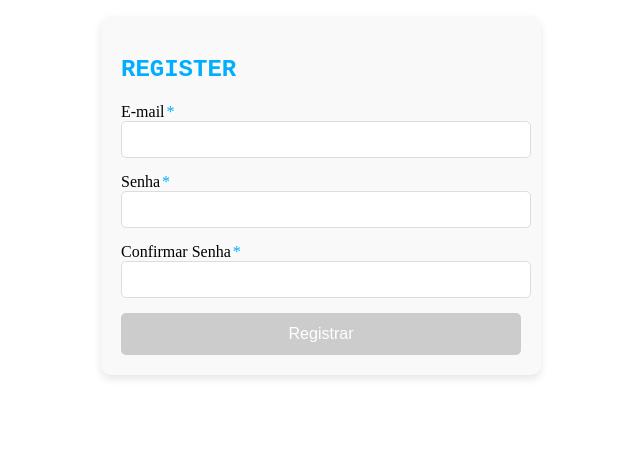
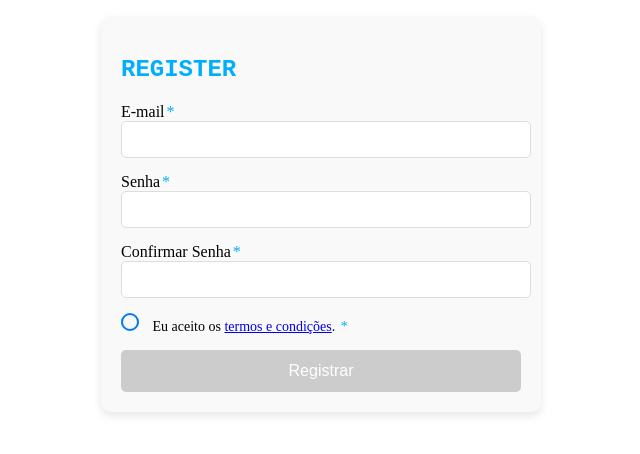
Before and after one commit to andrefelipebarros/SecureTimeNotes, an Angular app in the folder securetimenotes-frontend/securetimenotes/: page /register in a window 1280 px wide. Shown: the part 184-638 px from the top of the page, without its empty margins (319-959 px from the left). Built offline with nearby package versions, Linux system fonts and the light colour scheme.

Commit message:
chore: Update forms.

```diff
--- a/securetimenotes-frontend/securetimenotes/src/app/components/register/register.component.css
+++ b/securetimenotes-frontend/securetimenotes/src/app/components/register/register.component.css
@@ -70,3 +70,42 @@ h2 {
   font-size: 0.8em;
   margin-top: 5px;
 }
+
+.checkbox-container {
+  display: flex;
+  align-items: center;
+  cursor: pointer;
+  font-size: 14px;
+  user-select: none;
+}
+
+.checkbox-container input {
+  display: none;
+}
+
+.checkbox-container .checkmark {
+  width: 14px;
+  height: 14px;
+  border-radius: 50%;
+  border: 2px solid #007bff;
+  display: inline-block;
+  position: relative;
+  margin-right: 10px;
+}
+
+.checkbox-container input:checked + .checkmark {
+  background-color: #007bff;
+  border-color: #007bff;
+}
+
+.checkbox-container input:checked + .checkmark::after {
+  content: "";
+  position: absolute;
+  width: 8px;
+  height: 8px;
+  background: white;
+  border-radius: 50%;
+  top: 50%;
+  left: 50%;
+  transform: translate(-50%, -50%);
+}
--- a/securetimenotes-frontend/securetimenotes/src/app/components/register/register.component.html
+++ b/securetimenotes-frontend/securetimenotes/src/app/components/register/register.component.html
@@ -25,6 +25,17 @@
         </div>
     </div>
 
+    <div>
+        <label class="checkbox-container">
+            <input type="checkbox" formControlName="terms" />
+            <span class="checkmark"></span> Eu aceito os <a href="#">termos e condições</a>.
+        </label>
+        <div *ngIf="registerForm.get('terms')?.invalid && registerForm.get('terms')?.touched">
+            Você deve aceitar os termos para continuar.
+        </div>
+    </div>
+
     <button type="submit" [disabled]="registerForm.invalid || !validatePassword()">Registrar</button>
+
     </form>
 </div>
--- a/securetimenotes-frontend/securetimenotes/src/app/components/register/register.component.ts
+++ b/securetimenotes-frontend/securetimenotes/src/app/components/register/register.component.ts
@@ -20,7 +20,8 @@ export class RegisterComponent {
     this.registerForm = this.fb.group({
       login: ['', [Validators.required, Validators.email]],
       password: ['', [Validators.required, Validators.minLength(8)]],
-      confirmPassword: ['', [Validators.required]]
+      confirmPassword: ['', [Validators.required]],
+      terms: [false, [Validators.requiredTrue]]
     }, { validator: this.passwordMatchValidator });
   }
 
```
